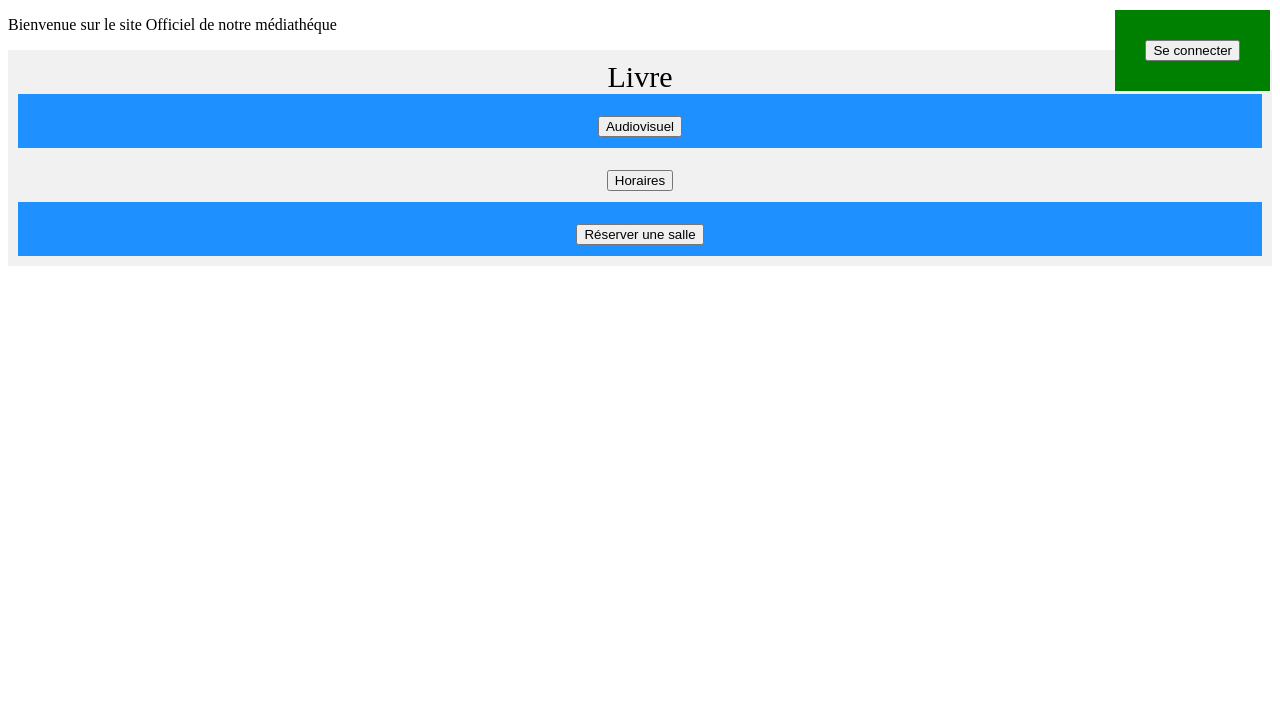
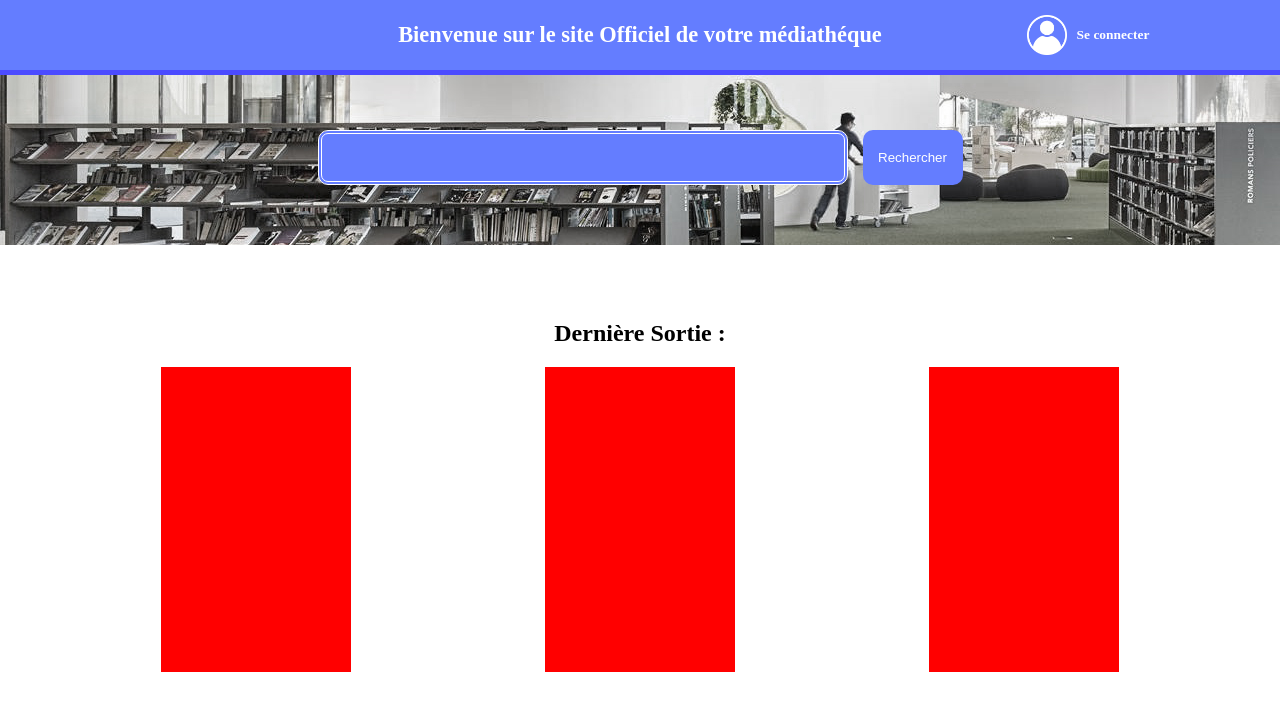
Before and after one commit to leooel8/ProjetGLA-Mediatheque, a PHP site: page / in a window 1280 px wide. Shown: the top 711 px of the page. Run offline with PHP 8.4, Linux system fonts and the light colour scheme.

Commit message:
Upgrade website
Upgrade the visual of the main page

```diff
--- a/index.php
+++ b/index.php
@@ -1,11 +1,12 @@
 <?php
+//session_start(); // Cookie
 
 require("controller/mainPageController.php");
 
 try {
     if ($_SERVER['REQUEST_METHOD'] === 'POST') {
       echo "<p> Post </p>";
-    } else if(count($_GET)>0) {
+    } else if(count($_GET) > 0) {
         echo "<p> Get </p>";
     } else {
 		mainPage();
--- /dev/null
+++ b/public/css/mainPageStyle.css
@@ -0,0 +1,201 @@
+html, body {
+	margin: 0;
+	padding: 0;
+}
+
+/*----- Header -----*/
+body > header {
+	display: flex;
+	flex-direction: row;
+    justify-content: space-around;
+	align-items: center;
+	position: fixed;
+	background: rgb(100,125,255);
+	height: 70px;
+	top: 0;
+	width: 100%;
+	border-bottom: 5px solid rgb(75, 75, 255);
+}
+
+body > header > * {
+	width: 30%;
+	color: white;
+	text-align: center;
+}
+
+#title {
+	flex: 2;
+}
+
+#login {
+	display: flex;
+	justify-content: center;
+	align-items: center;
+	text-decoration: none;
+}
+
+#login > * {
+	margin: 5px;
+}
+
+#login > img {
+	width: 40px;
+	height: 40px;
+}
+
+#login > p {
+	font-weight: bold;
+	font-size: 1.2em;
+}
+
+
+/*----- Main -----*/
+main {
+	width: 100%;
+	margin-top: 70px;
+}
+
+#searchBarWrapper {
+	display: flex;
+	justify-content: center;
+	background-image: url(../images/banner.jpg);
+	padding-top: 60px;
+	padding-bottom: 60px;
+}
+
+#searchBar {
+	width: 40%;
+	font-size: 2em;
+	border-radius: 10px;
+	background: rgb(100,125,255);
+	border: 4px double white;
+	padding: 5px;
+	color: white;
+}
+
+#searchBar:focus {
+	background: rgb(125,135,255);
+	outline: none;
+}
+
+#search {
+	margin-left: 15px;
+	width: 100px;
+	background: rgb(100,125,255);
+	border-radius: 10px;
+	border: none;
+	color: white;
+}
+
+#search:hover {
+	background: rgb(125,135,255);
+}
+
+#lastUpdate {
+	margin-left: 15%;
+	margin-right: 15%;
+	margin-top: 75px;
+	text-align: center;
+}
+
+#lastUpdate > div {
+	display: flex;
+	justify-content: space-around;
+}
+
+#lastUpdate > div > div {
+	width: 300px;
+	height: 500px;
+	background: red;
+}
+
+.flex-container {
+	display: flex;
+	flex-wrap: wrap;
+	font-size: 30px;
+	text-align: center;
+}
+
+.flex-item-left {
+	background-color: #f1f1f1;
+	padding: 10px;
+	flex: 50%;
+}
+
+.flex-item-right {
+	background-color: dodgerblue;
+	padding: 10px;
+	flex: 50%;
+}
+
+
+.flex-nothing{
+	padding: 10px;
+	flex: 50%;
+
+}
+.pretty-button{
+	display: inline-block;
+	border:8px solid rgb(64, 124, 204);
+	border-radius:20px;
+	padding:14px;
+	background:linear-gradient(to bottom,,rgb(3, 74, 187));
+	color:
+}
+
+@media (max-width: 1920px) {
+	body > header {
+		font-size: 0.8em;
+	}
+
+	#lastUpdate {
+		margin-left: 10%;
+		margin-right: 10%;
+	}
+
+	#lastUpdate > div > div {
+		width: 225px;
+		height: 375px;
+		background: red;
+	}
+}
+
+@media (max-width: 1600px) {
+	body > header {
+		font-size: 0.7em;
+	}
+
+	#lastUpdate {
+		margin-left: 5%;
+		margin-right: 5%;
+	}
+
+	#lastUpdate > div > div {
+		width: 190px;
+		height: 305px;
+		background: red;
+	}
+}
+
+@media (max-width: 1200px) {
+	body > header {
+		font-size: 0.6em;
+	}
+
+	#lastUpdate {
+		margin-left: 2.5%;
+		margin-right: 2.5%;
+	}
+
+	#lastUpdate > div > div {
+		width: 150px;
+		height: 250px;
+		background: red;
+	}
+}
+
+@media (max-width: 800px) {
+  body > header {
+	  font-size: 0.5em;
+  }
+}
--- a/view/mainPageView.php
+++ b/view/mainPageView.php
@@ -4,74 +4,45 @@
 		<meta charset = "utf-8"/>
 		<meta name="viewport" content="width=device-width">
 		<title> Bienvenue dans votre médiathèque </title>
-		<style type="text/css">
-		  * {
-			  box-sizing: border-box;
-			}
-
-			.flex-container {
-			  display: flex;
-			  flex-wrap: wrap;
-			  font-size: 30px;
-			  text-align: center;
-			}
-
-			.flex-item-left {
-			  background-color: #f1f1f1;
-			  padding: 10px;
-			  flex: 50%;
-			}
-
-			.flex-item-right {
-			  background-color: dodgerblue;
-			  padding: 10px;
-			  flex: 50%;
-			}
-			.myButton {
-
-			    padding: 30px;
-			    display:block;
-			    background-color: green;
-			    color: white;
-			    text-align:center;
-			    position: absolute;
-			    top: 10px;
-			    right: 10px;
-
-			}
-
-			.flex-nothing{
-				 padding: 10px;
-			  	flex: 50%;
-
-			}
-			.pretty-button{
-				display: inline-block;
-				border:8px solid rgb(64, 124, 204);
-				border-radius:20px;
-				padding:14px;
-				background:linear-gradient(to bottom,,rgb(3, 74, 187));
-				color:
-			}
-			@media (max-width: 800px) {
-			  .flex-item-right, .flex-item-left {
-			    flex: 100%;
-			  }
-			}
-		</style>
+		<link href='public/css/mainPageStyle.css' rel='stylesheet' />
 	</head>
 
 	<body>
-		<p> Bienvenue sur le site Officiel de notre médiathéque </p>
-		<div class="myButton"> <button type="button">Se connecter</button> </div>
+		<header>
+			<div></div>
+			<h1 id='title'> Bienvenue sur le site Officiel de votre médiathéque </h1>
+			<a id='login' href='loginPage.php'>
+				<img src='public/images/login.png'>
+				<p> Se connecter </p>
+			</a>
+		</header>
 
-		<div class="flex-container">
-		<div class="flex-item-left">
-			<div style="pretty-button">Livre</div>
-		<div class="flex-item-right"><button type="button">Audiovisuel</button></div>
-		<div class="flex-item-left"><button type="button">Horaires</button></div>
-		<div class="flex-item-right"><button type="button">Réserver une salle</button></div>
-		</div>
+		<main>
+			<form action="index.php" method="get" id='searchBarWrapper'>
+				<div> </div>
+				<input type='text' name='search' id='searchBar'> </input>
+				<input type='submit' value='Rechercher' id='search'> </input>
+			</form>
+
+			<div id='lastUpdate'>
+				<h2> Dernière Sortie : </h2>
+				<div>
+					<div> </div>
+					<div> </div>
+					<div> </div>
+				</div>
+			</div>
+
+
+
+			<!--<div class="flex-container">
+			<div class="flex-item-left">
+				<div style="pretty-button">Livre</div>
+			<div class="flex-item-right"><button type="button">Audiovisuel</button></div>
+			<div class="flex-item-left"><button type="button">Horaires</button></div>
+			<div class="flex-item-right"><button type="button">Réserver une salle</button></div>
+			</div>-->
+		</main>
 	</body>
 
 </div>
```
Also changed, not shown: public/images/banner.jpg (added), public/images/login.png (added).
